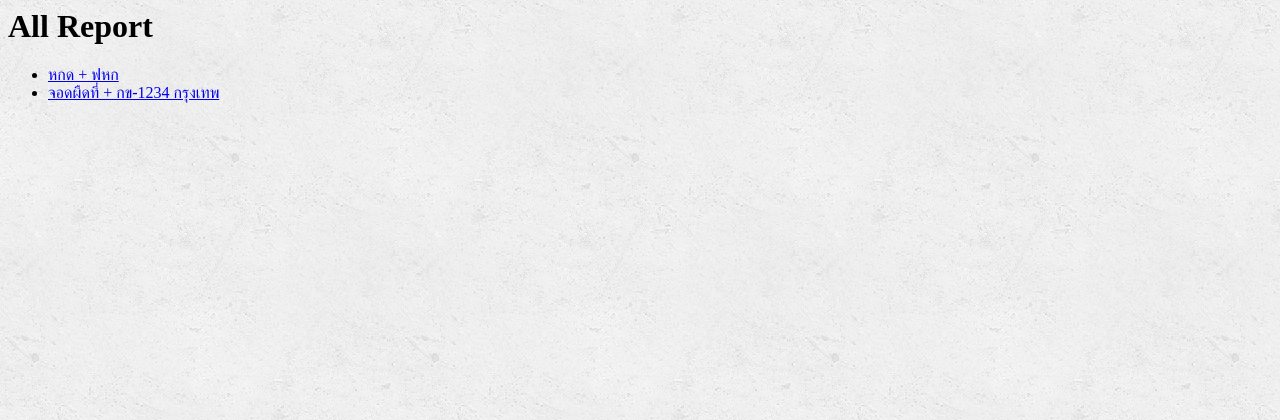
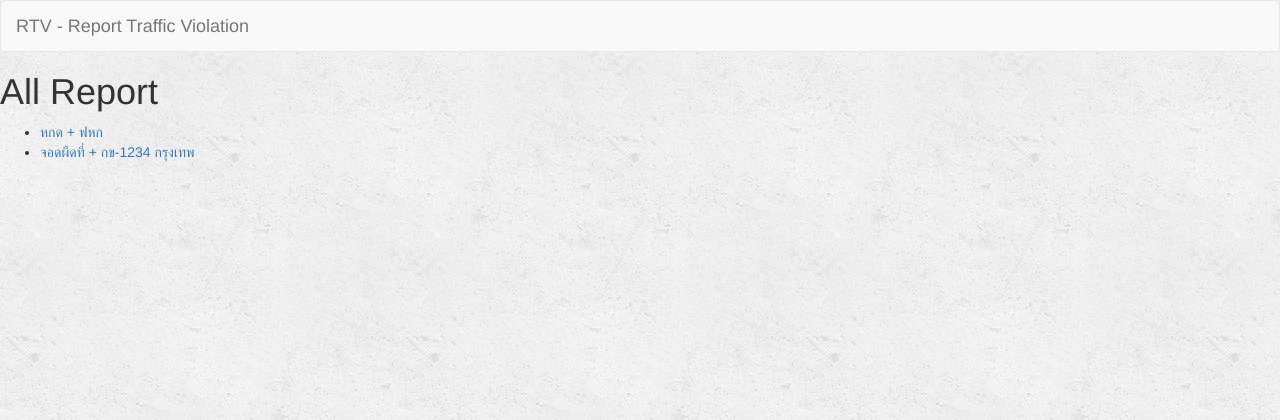
Before and after one commit to a5720080/reportwebsite, a Django app: page /rtv/ in a window 1280 px wide. Shown: the top 420 px of the page. Run offline with Django 3.2, Linux system fonts and the light colour scheme; data comes from the database, SQL or seed files in the repository; some libraries are stand-ins or nearby versions.

Commit message:
Use Bootstrap and create nav bar

```diff
--- a/rtv/templates/rtv/index.html
+++ b/rtv/templates/rtv/index.html
@@ -1,6 +1,16 @@
 {% load staticfiles %}
+<link rel ="stylesheet" href="https://maxcdn.bootstrapcdn.com/bootstrap/3.3.6/css/bootstrap.min.css"/>
 <link rel ="stylesheet" type="text/css" href="{% static 'rtv/style.css' %}"/>
 
+<nav class="navbar navbar-default">
+  <div class="container-fluid">
+
+    <!--logo -->
+    <div class="navbar-header">
+      <a class="navbar-brand" href="{% url 'rtv:index' %}">RTV - Report Traffic Violation</a>
+    </div>
+  </div>
+</nav>
 {% if all_report %}
 <h1> All Report </h1>
 <ul>
```
